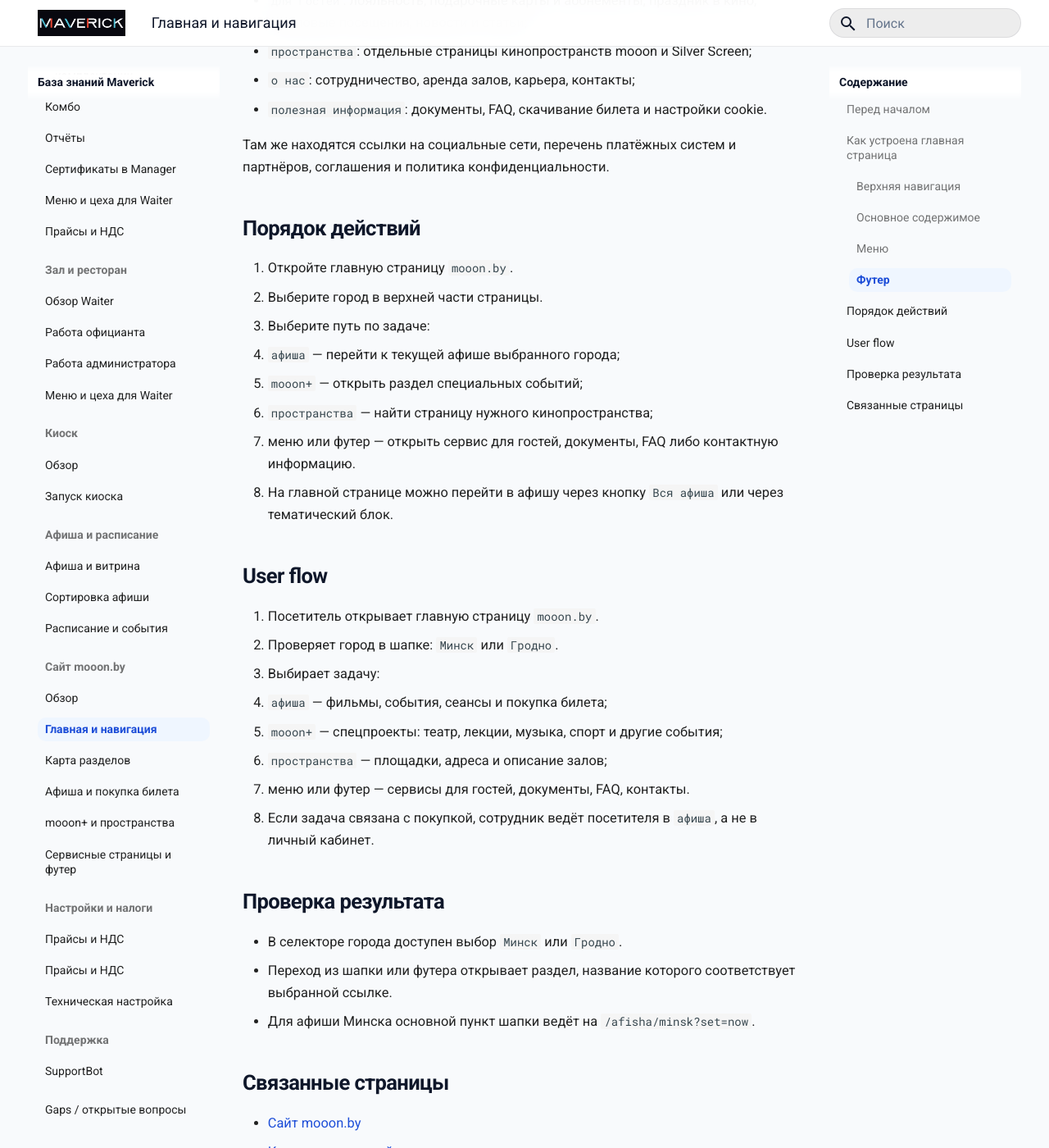
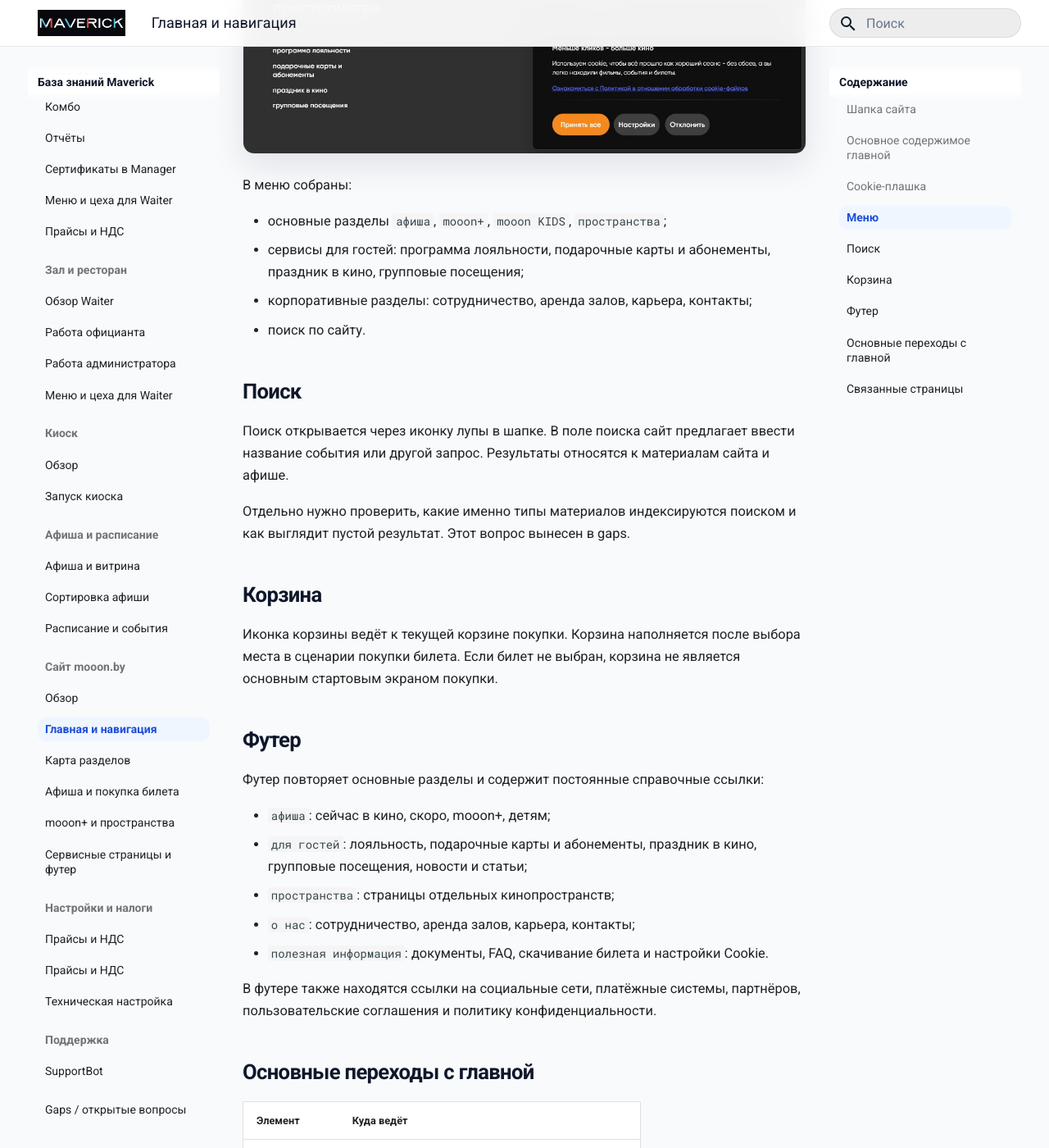
Before and after one commit to ogelslamovuk/cl_maverick_kb, an MkDocs documentation site: the page built from docs/Сайт mooon.by/Главная страница и глобальная навигация.md, in a window 1280 px wide and 1400 px high, scrolled down 3469 px. Shown: the whole window at 82% size. Built offline with MkDocs 1.6.1 and Material for MkDocs 9.7.7, drawn with Linux system fonts in a browser that asks for light colours; some of the changed text lies outside the part shown.

Commit message:
docs: rewrite mooon.by site section

```diff
--- a/docs/Сайт mooon.by.md
+++ b/docs/Сайт mooon.by.md
@@ -1,20 +1,28 @@
 # Сайт mooon.by
 
-Эта глава описывает публичный сайт `mooon.by` для онбординга сотрудников: какие разделы есть на сайте, зачем они нужны посетителю и как проходит покупка билета без входа в личный кабинет. Внутренние настройки афиши и событий описываются отдельно.
+Эта глава описывает публичный сайт `mooon.by` как отдельный канал экосистемы Maverick. Здесь зафиксированы структура сайта, основные страницы, элементы навигации, сервисные разделы и путь покупки билета без входа в личный кабинет.
 
-## Страницы
+Описание нужно для внутренней базы знаний: по нему должно быть понятно, какие разделы есть на сайте, что находится на каждой странице и какие действия доступны пользователю сайта.
 
-- [Главная страница и глобальная навигация](Сайт%20mooon.by/Главная%20страница%20и%20глобальная%20навигация.md)
-- [Карта разделов сайта](Сайт%20mooon.by/Карта%20разделов%20сайта.md)
-- [Афиша и покупка билета](Сайт%20mooon.by/Афиша%20и%20покупка%20билета.md)
-- [mooon+ и пространства](Сайт%20mooon.by/mooon%2B%20и%20пространства.md)
-- [Сервисные страницы и футер](Сайт%20mooon.by/Сервисные%20страницы%20и%20футер.md)
+## Что входит в главу
+
+- [Главная страница и глобальная навигация](Сайт%20mooon.by/Главная%20страница%20и%20глобальная%20навигация.md) — входная страница, шапка, меню, футер, выбор города, cookie-плашка.
+- [Карта разделов сайта](Сайт%20mooon.by/Карта%20разделов%20сайта.md) — сводная карта основных разделов, сервисных страниц и внешних каналов.
+- [Афиша и покупка билета](Сайт%20mooon.by/Афиша%20и%20покупка%20билета.md) — пользовательский путь от афиши до шага оплаты.
+- [mooon+ и пространства](Сайт%20mooon.by/mooon%2B%20и%20пространства.md) — спецсобытия mooon+ и страницы кинопространств.
+- [Сервисные страницы и футер](Сайт%20mooon.by/Сервисные%20страницы%20и%20футер.md) — FAQ, документы, скачать билет, подарочные карты, групповые посещения, соцсети.
+
+## Границы описания
+
+- Личный кабинет, авторизация и действия после входа не описываются в этой главе.
+- Оплата не проводится: путь покупки зафиксирован до шага, где сайт требует email перед переходом дальше.
+- Финансовые правила, возвраты, промокоды, подарочные карты и сроки поступления денег не пересказываются свободным текстом. Для них указываются страницы сайта, где находятся официальные условия.
 
 ## Связанные страницы
 
-- [Афиша и витрина](Афиша%20и%20витрина.md)
+- [Афиша на mooon.by](Афиша%20и%20витрина.md)
 - [Сортировка афиши](Афиша%20и%20витрина/Сортировка%20афиши.md)
 
 ## Открытые вопросы
 
-- [Gaps по сайту mooon.by](Gaps.md)
+- [QUESTIONS#Сайт mooon.by](Gaps.md)
--- a/docs/Сайт mooon.by/Главная страница и глобальная навигация.md
+++ b/docs/Сайт mooon.by/Главная страница и глобальная навигация.md
@@ -1,112 +1,106 @@
 # Главная страница и глобальная навигация
 
-Главная страница помогает посетителю выбрать город и перейти к афише, специальным событиям, информации о площадках или сервисам для гостей.
-
-<div class="kb-meta" markdown>
-<div markdown>
-<strong>Для кого</strong>
-Посетитель сайта mooon.by.
-</div>
-<div markdown>
-<strong>Когда применяется</strong>
-При первом входе на сайт или поиске нужного раздела.
-</div>
-<div markdown>
-<strong>Что получится</strong>
-Открыт раздел, соответствующий задаче посетителя.
-</div>
-</div>
-
-## Перед началом
-
-Откройте `https://mooon.by/`. Главная страница показывает текущую витрину выбранного города.
+Главная страница `mooon.by` — входная точка сайта. Она показывает витрину выбранного города и даёт переходы к афише, mooon+, кинопространствам, поиску, корзине, входу и сервисным страницам.
 
 ![Главная страница mooon.by](../assets/media/site-mooon/home-clean.png)
 
-## Как устроена главная страница
+## Шапка сайта
 
-### Верхняя навигация
+В верхней части страницы находятся постоянные элементы навигации:
 
-В шапке доступны:
+- логотип `mooon` — переход на главную страницу;
+- селектор города — выбор `Минск` или `Гродно`;
+- основные разделы `афиша`, `mooon+`, `пространства`;
+- ссылка на `mooon KIDS`;
+- иконка поиска;
+- иконка корзины;
+- кнопка входа;
+- меню с дополнительными разделами.
 
-- логотип mooon для перехода на главную;
-- селектор города: `Минск` или `Гродно`;
-- основные разделы `афиша`, `mooon+`, `пространства`;
-- ссылка на mooon kids;
-- иконки поиска, корзины, входа и меню.
+Селектор города влияет на афишу, расписание и доступные площадки. Перед просмотром сеансов важно смотреть, какой город выбран в шапке.
 
-Для раскрытия списка нажмите на название города. В списке доступны `Минск` и `Гродно`; перед переходом к разделу с расписанием проверьте, что в шапке указан нужный город.
+![Селектор города](../assets/media/site-mooon/header-city-selector.png)
 
-![Селектор города и нижняя часть главной](../assets/media/site-mooon/header-city-selector.png)
+## Основное содержимое главной
 
-### Основное содержимое
+Главная страница состоит из промо- и навигационных блоков:
 
-На главной странице расположены:
+- крупный баннер события или подборки;
+- карточки фильмов и событий;
+- быстрый переход к афише;
+- тематические фильтры `Все`, `Премьеры`, `mooon+`, `Детям`, `Эксклюзивно`;
+- блок mooon+;
+- новости и акции;
+- блок про кинопространства.
 
-- промо-баннеры и карточки событий;
-- быстрый переход к афише и тематические фильтры `Все`, `Премьеры`, `mooon+`, `Детям`, `Эксклюзивно`;
-- блок событий mooon+;
-- новости и акции;
-- информационный блок о кинопространствах и ссылки на отдельные площадки.
+Содержимое главной меняется в зависимости от города, текущей афиши, промо-кампаний и редакционных блоков сайта. Главная не заменяет полную афишу: для выбора даты, сеанса и покупки билета используется раздел `афиша`.
 
-Состав карточек, баннеров и новостей меняется. Для поиска фильма, сеанса и последующего оформления билета используйте раздел `афиша`; его сценарий разбирается отдельной страницей.
+## Cookie-плашка
 
-### Меню
+При первом открытии сайта может появиться плашка согласия на cookie. Это единственный скрин в главе, где плашка должна быть видна.
 
-Меню открывается иконкой с тремя линиями в правой части шапки. В нём продублированы основные разделы и собраны сервисы для гостей:
+![Cookie-плашка на mooon.by](../assets/media/site-mooon/cookie-banner.png)
 
-- программа лояльности;
-- подарочные карты и абонементы;
-- праздник в кино;
-- групповые посещения;
-- сотрудничество, аренда залов, карьера и контакты.
+На плашке есть:
+
+- короткое объяснение использования cookie;
+- ссылка на политику обработки cookie-файлов;
+- кнопка `Принять все`;
+- кнопка `Настройки`;
+- кнопка `Отклонить`.
+
+## Меню
+
+Меню открывается иконкой с тремя линиями в правой части шапки.
 
 ![Раскрытое меню сайта](../assets/media/site-mooon/header-menu.png)
 
-### Футер
+В меню собраны:
 
-В футере ссылки сгруппированы по задачам:
+- основные разделы `афиша`, `mooon+`, `mooon KIDS`, `пространства`;
+- сервисы для гостей: программа лояльности, подарочные карты и абонементы, праздник в кино, групповые посещения;
+- корпоративные разделы: сотрудничество, аренда залов, карьера, контакты;
+- поиск по сайту.
+
+## Поиск
+
+Поиск открывается через иконку лупы в шапке. В поле поиска сайт предлагает ввести название события или другой запрос. Результаты относятся к материалам сайта и афише.
+
+Отдельно нужно проверить, какие именно типы материалов индексируются поиском и как выглядит пустой результат. Этот вопрос вынесен в gaps.
+
+## Корзина
+
+Иконка корзины ведёт к текущей корзине покупки. Корзина наполняется после выбора места в сценарии покупки билета. Если билет не выбран, корзина не является основным стартовым экраном покупки.
+
+## Футер
+
+Футер повторяет основные разделы и содержит постоянные справочные ссылки:
 
 - `афиша`: сейчас в кино, скоро, mooon+, детям;
 - `для гостей`: лояльность, подарочные карты и абонементы, праздник в кино, групповые посещения, новости и статьи;
-- `пространства`: отдельные страницы кинопространств mooon и Silver Screen;
+- `пространства`: страницы отдельных кинопространств;
 - `о нас`: сотрудничество, аренда залов, карьера, контакты;
-- `полезная информация`: документы, FAQ, скачивание билета и настройки cookie.
+- `полезная информация`: документы, FAQ, скачивание билета и настройки Cookie.
 
-Там же находятся ссылки на социальные сети, перечень платёжных систем и партнёров, соглашения и политика конфиденциальности.
+В футере также находятся ссылки на социальные сети, платёжные системы, партнёров, пользовательские соглашения и политику конфиденциальности.
 
-## Порядок действий
+## Основные переходы с главной
 
-1. Откройте главную страницу `mooon.by`.
-2. Выберите город в верхней части страницы.
-3. Выберите путь по задаче:
-   - `афиша` — перейти к текущей афише выбранного города;
-   - `mooon+` — открыть раздел специальных событий;
-   - `пространства` — найти страницу нужного кинопространства;
-   - меню или футер — открыть сервис для гостей, документы, FAQ либо контактную информацию.
-4. На главной странице можно перейти в афишу через кнопку `Вся афиша` или через тематический блок.
-
-## User flow
-
-1. Посетитель открывает главную страницу `mooon.by`.
-2. Проверяет город в шапке: `Минск` или `Гродно`.
-3. Выбирает задачу:
-   - `афиша` — фильмы, события, сеансы и покупка билета;
-   - `mooon+` — спецпроекты: театр, лекции, музыка, спорт и другие события;
-   - `пространства` — площадки, адреса и описание залов;
-   - меню или футер — сервисы для гостей, документы, FAQ, контакты.
-4. Если задача связана с покупкой, сотрудник ведёт посетителя в `афиша`, а не в личный кабинет.
-
-## Проверка результата
-
-- В селекторе города доступен выбор `Минск` или `Гродно`.
-- Переход из шапки или футера открывает раздел, название которого соответствует выбранной ссылке.
-- Для афиши Минска основной пункт шапки ведёт на `/afisha/minsk?set=now`.
+| Элемент | Куда ведёт |
+| --- | --- |
+| `афиша` | список фильмов и событий выбранного города |
+| `mooon+` | раздел специальных событий и направлений |
+| `пространства` | список кинопространств, адреса и описания площадок |
+| `mooon KIDS` | отдельный детский сайт |
+| поиск | поиск по сайту и афише |
+| корзина | текущая корзина покупки |
+| вход | сценарий авторизации, не описан в этой главе |
+| меню | расширенная карта разделов сайта |
 
 ## Связанные страницы
 
 - [Сайт mooon.by](../Сайт%20mooon.by.md)
 - [Карта разделов сайта](Карта%20разделов%20сайта.md)
 - [Афиша и покупка билета](Афиша%20и%20покупка%20билета.md)
-- [Афиша и витрина](../Афиша%20и%20витрина.md)
+- [Афиша на mooon.by](../Афиша%20и%20витрина.md)
 - [Сортировка афиши](../Афиша%20и%20витрина/Сортировка%20афиши.md)
```
Also changed, not shown: docs/Сайт mooon.by/mooon+ и пространства.md (+17 -28 lines), docs/Сайт mooon.by/Афиша и покупка билета.md (+98 -71 lines), docs/Сайт mooon.by/Карта разделов сайта.md (+28 -36 lines), docs/Сайт mooon.by/Сервисные страницы и футер.md (+21 -28 lines), docs/assets/media/site-mooon/cookie-banner.png (added).
